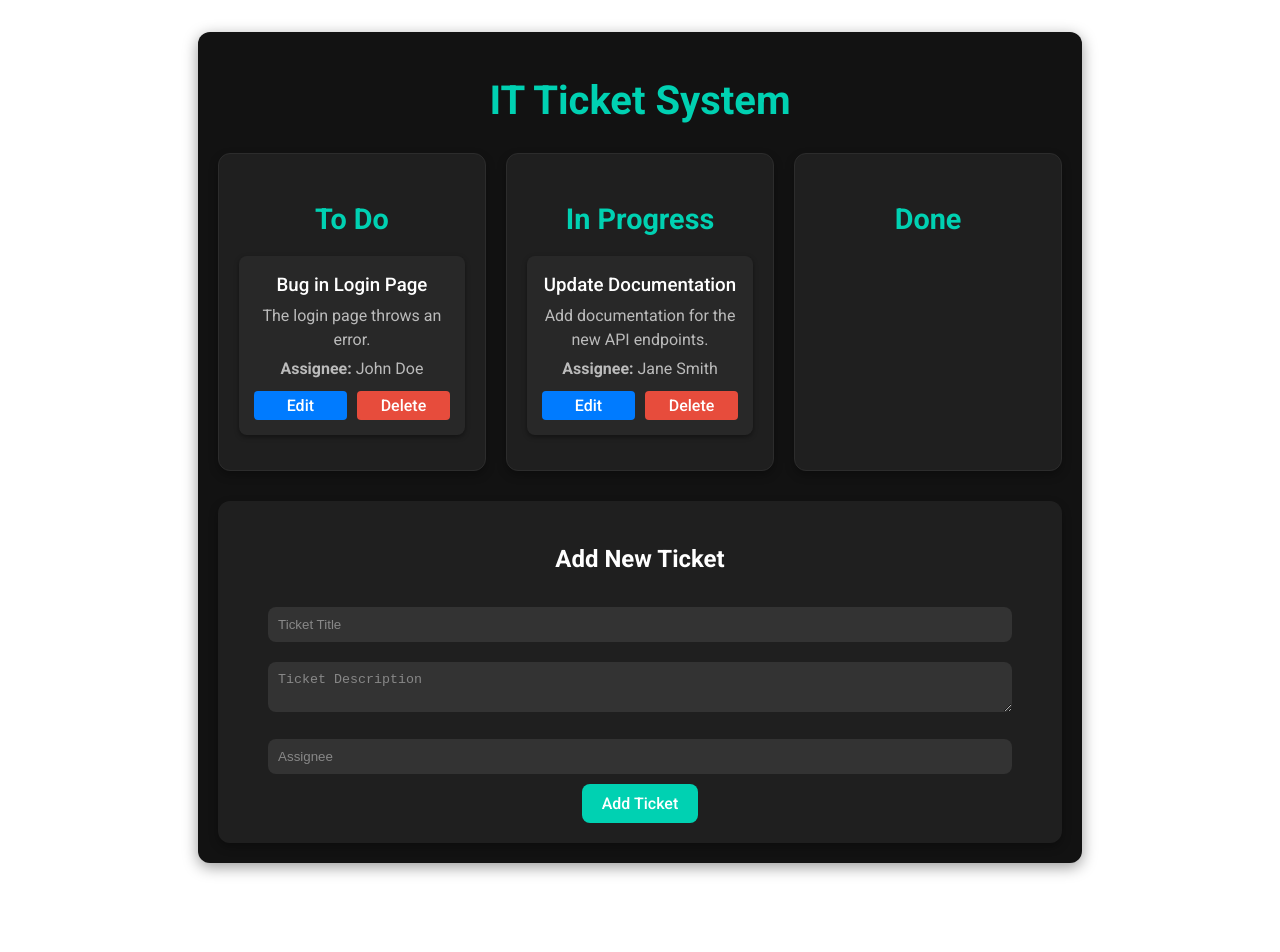
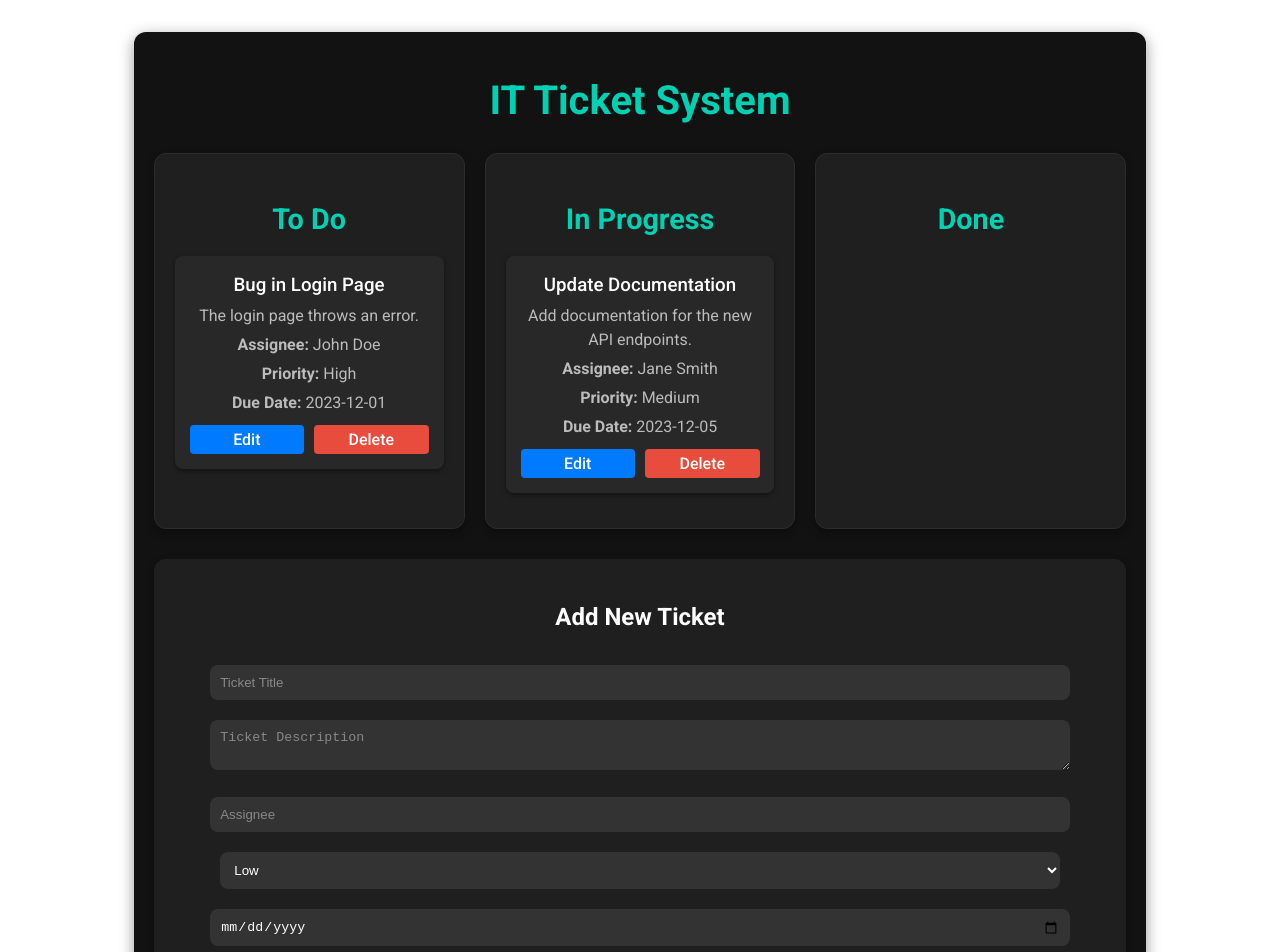
Before and after one commit to MKBRL05/tickity, a Vue app: page / in a window 1280 px wide. Shown: the top 952 px of the page. Before the commit the page ends 895 px from the top, so only its background shows below. Built offline with nearby package versions, Linux system fonts and the light colour scheme.

Commit message:
added prios and due dates

```diff
--- a/src/App.vue
+++ b/src/App.vue
@@ -10,6 +10,8 @@
           <h3>{{ ticket.title }}</h3>
           <p>{{ ticket.description }}</p>
           <p><strong>Assignee:</strong> {{ ticket.assignee }}</p>
+          <p><strong>Priority:</strong> {{ ticket.priority }}</p>
+          <p><strong>Due Date:</strong> {{ ticket.dueDate }}</p>
           <div class="ticket-actions">
             <button @click="editTicket(ticket)" class="btn-edit">Edit</button>
             <button @click="deleteTicket(ticket.id)" class="btn-delete">Delete</button>
@@ -22,6 +24,12 @@
       <input v-model="newTicketTitle" placeholder="Ticket Title" />
       <textarea v-model="newTicketDescription" placeholder="Ticket Description"></textarea>
       <input v-model="newTicketAssignee" placeholder="Assignee" />
+      <select v-model="newTicketPriority">
+        <option value="Low">Low</option>
+        <option value="Medium">Medium</option>
+        <option value="High">High</option>
+      </select>
+      <input type="date" v-model="newTicketDueDate" />
       <button @click="addTicket" class="btn-add">Add Ticket</button>
     </div>
     <div v-if="isEditing" class="edit-ticket-form">
@@ -29,6 +37,12 @@
       <input v-model="editTicketTitle" placeholder="Ticket Title" />
       <textarea v-model="editTicketDescription" placeholder="Ticket Description"></textarea>
       <input v-model="editTicketAssignee" placeholder="Assignee" />
+      <select v-model="editTicketPriority">
+        <option value="Low">Low</option>
+        <option value="Medium">Medium</option>
+        <option value="High">High</option>
+      </select>
+      <input type="date" v-model="editTicketDueDate" />
       <button @click="saveTicket" class="btn-save">Save Changes</button>
       <button @click="cancelEdit" class="btn-cancel">Cancel</button>
     </div>
@@ -41,16 +55,20 @@ export default {
   data() {
     return {
       tickets: [
-        { id: 1, title: "Bug in Login Page", description: "The login page throws an error.", status: "To Do", assignee: "John Doe" },
-        { id: 2, title: "Update Documentation", description: "Add documentation for the new API endpoints.", status: "In Progress", assignee: "Jane Smith" },
+        { id: 1, title: "Bug in Login Page", description: "The login page throws an error.", status: "To Do", assignee: "John Doe", priority: "High", dueDate: "2023-12-01" },
+        { id: 2, title: "Update Documentation", description: "Add documentation for the new API endpoints.", status: "In Progress", assignee: "Jane Smith", priority: "Medium", dueDate: "2023-12-05" },
       ],
       newTicketTitle: "",
       newTicketDescription: "",
       newTicketAssignee: "",
+      newTicketPriority: "Low",
+      newTicketDueDate: "",
       editTicketId: null,
       editTicketTitle: "",
       editTicketDescription: "",
       editTicketAssignee: "",
+      editTicketPriority: "Low",
+      editTicketDueDate: "",
       isEditing: false,
       ticketStatuses: ["To Do", "In Progress", "Done"],
       draggedTicket: null,
@@ -61,17 +79,21 @@ export default {
       return this.tickets.filter((ticket) => ticket.status === status);
     },
     addTicket() {
-      if (this.newTicketTitle && this.newTicketDescription && this.newTicketAssignee) {
+      if (this.newTicketTitle && this.newTicketDescription && this.newTicketAssignee && this.newTicketDueDate) {
         this.tickets.push({
           id: this.tickets.length + 1,
           title: this.newTicketTitle,
           description: this.newTicketDescription,
           status: "To Do",
           assignee: this.newTicketAssignee,
+          priority: this.newTicketPriority,
+          dueDate: this.newTicketDueDate,
         });
         this.newTicketTitle = "";
         this.newTicketDescription = "";
         this.newTicketAssignee = "";
+        this.newTicketPriority = "Low";
+        this.newTicketDueDate = "";
       }
     },
     deleteTicket(id) {
@@ -83,6 +105,8 @@ export default {
       this.editTicketTitle = ticket.title;
       this.editTicketDescription = ticket.description;
       this.editTicketAssignee = ticket.assignee;
+      this.editTicketPriority = ticket.priority;
+      this.editTicketDueDate = ticket.dueDate;
     },
     saveTicket() {
       const ticket = this.tickets.find((ticket) => ticket.id === this.editTicketId);
@@ -90,6 +114,8 @@ export default {
         ticket.title = this.editTicketTitle;
         ticket.description = this.editTicketDescription;
         ticket.assignee = this.editTicketAssignee;
+        ticket.priority = this.editTicketPriority;
+        ticket.dueDate = this.editTicketDueDate;
       }
       this.cancelEdit();
     },
@@ -99,6 +125,8 @@ export default {
       this.editTicketTitle = "";
       this.editTicketDescription = "";
       this.editTicketAssignee = "";
+      this.editTicketPriority = "Low";
+      this.editTicketDueDate = "";
     },
     moveTicket(ticket, currentStatus) {
       const currentIndex = this.ticketStatuses.indexOf(currentStatus);
@@ -221,7 +249,9 @@ header h1 {
 .add-ticket-form input,
 .add-ticket-form textarea,
 .edit-ticket-form input,
-.edit-ticket-form textarea {
+.edit-ticket-form textarea,
+.add-ticket-form select,
+.edit-ticket-form select {
   width: 90%;
   margin: 10px 0;
   padding: 10px;
```
